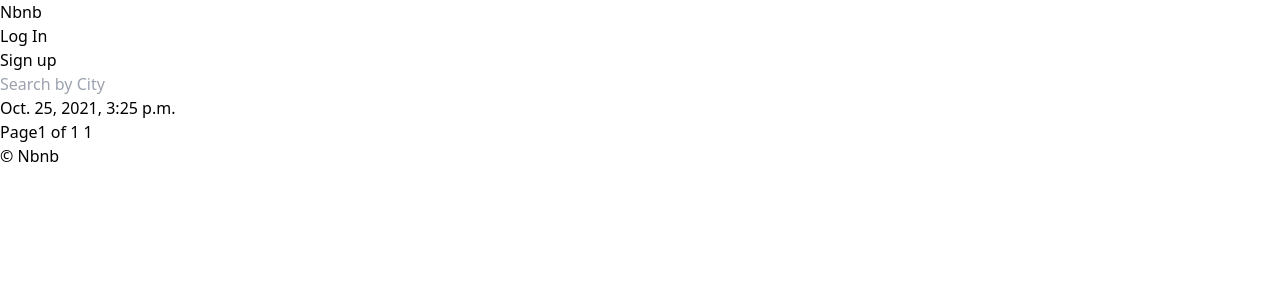
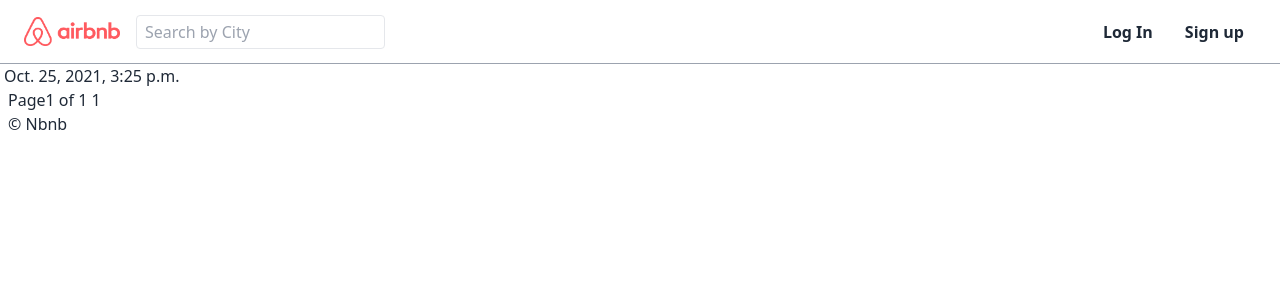
Before and after one commit to soundee10/py_airbnb-clone, a Django app: page / in a window 1280 px wide. Shown: the top 300 px of the page. Run offline with Django 3.2, Linux system fonts and the light colour scheme; data that the repository does not hold is empty; style sheets or scripts are compiled from the project's sources.

Commit message:
Header part2

```diff
--- a/templates/base.html
+++ b/templates/base.html
@@ -8,13 +8,19 @@
     <meta name="viewport" content="width=device-width, initial-scale=1.0" />
     <title>{% block page_name%}{% endblock page_name%}| Nbnb</title>
   </head>
-  <body>
-    <header>
-      {%include "partials/nav.html" %} {% block search-bar %}
-      <form method="get" action="{% url 'rooms:search' %}">
-        <input name="city" placeholder="Search by City" />
-      </form>
-      {% endblock search-bar %}
+  <body class = "text-gray-800">
+    <header class="container max-w-full flex items-center justify-between px-6 h-16 border-b border-gray-400">
+      <div class="flex items-center">
+        <a href="{% url "core:home" %}" class = "mr-4">
+          <img class="w-24" src="{% static 'img/logo.png' %}" />
+        </a>
+         {% block search-bar %}
+        <form method="get" action="{% url 'rooms:search' %}">
+          <input class="border px-2 py-1 rounded" name="city" placeholder="Search by City" />
+        </form>
+        {% endblock search-bar %}
+      </div>
+      {%include "partials/nav.html" %}
     </header>
     {%block content%} {% endblock %} {%include "partials/footer.html" %}
   </body>
--- a/templates/partials/nav.html
+++ b/templates/partials/nav.html
@@ -1,12 +1,10 @@
-
-<a href="{% url "core:home" %}">Nbnb</a>
-  <ul>
+  <ul class = "flex items-center text-base font-semibold">
 
     {% if user.is_authenticated %}
-    <li><a href="{% url "users:logout"%}">Log Out</a></li>
+    <li class="ml-5 mr-3"><a href="{% url "users:logout"%}">Log Out</a></li>
     {% else %}
-      <li><a href="{% url "users:login"%}">Log In</a></li>
-      <li><a href="{% url "users:signup"%}">Sign up</a></li>
+      <li class="ml-5 mr-3"><a href="{% url "users:login"%}">Log In</a></li>
+      <li class="ml-5 mr-3"><a href="{% url "users:signup"%}">Sign up</a></li>
     {% endif %}
 
 
--- a/templates/rooms/room_list.html
+++ b/templates/rooms/room_list.html
@@ -1,14 +1,14 @@
 {% extends 'base.html' %} {% block page_name %} Home {% endblock page_name %}
 {%block content%}
-{{now}}
+<a class="ml-1">{{now}}</a>
 {% for room in object_list %}
-  <h4>
+  <h4 class="ml-3">
     <a href ="{% url "rooms:detail" room.pk %}">
     {{room.name}} / ${{room.price}}
     </a>
   </h4>
 {% endfor %}
-<h5>
+<h5 class="ml-2">
   {% if page_obj.has_previous %}
   <a href="?page={{page_obj.previous_page_number}}">Prev</a>
   {% endif %}
```
Also changed, not shown: static/img/logo.jpg (added), static/img/logo.png (added), 1 other file.
